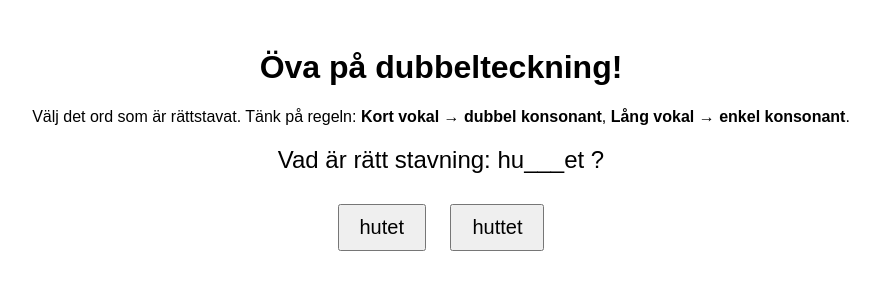
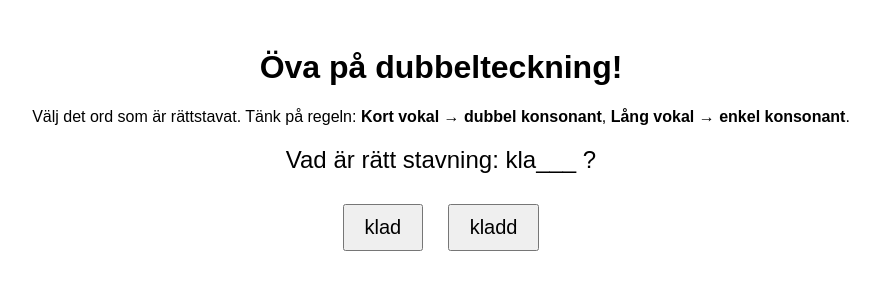
Before and after one commit to elikul0316/Dubbelteckning3, a plain HTML site: page index.html in a window 1280 px wide. Shown: the whole page, without its empty margins (199-1079 px from the left). Drawn offline with Linux system fonts and the light colour scheme.

Commit message:
Add files via upload

```diff
--- a/index.html
+++ b/index.html
@@ -24,19 +24,12 @@
     <div class='explanation' id='explanation'></div>
 
     <script>
-        const questions = [
-            { word: "hu_et", options: ["hutet", "huttet"], correct: "huttet", explanation: "Kort vokal → dubbelteckning" },
-            { word: "gla_", options: ["glad", "gladd"], correct: "glad", explanation: "Lång vokal → enkel konsonant" },
-            { word: "ski_a", options: ["skina", "skinna"], correct: "skina", explanation: "Lång vokal → enkel konsonant" },
-            { word: "stu_en", options: ["stulen", "stullen"], correct: "stulen", explanation: "Lång vokal → enkel konsonant" },
-            { word: "kla_", options: ["klad", "kladd"], correct: "kladd", explanation: "Kort vokal → dubbelteckning" }
-        ];
-
+        const questions = [{"word": "kla_", "options": ["klad", "kladd"], "correct": "kladd", "explanation": "Kort vokal → dubbelteckning"}, {"word": "gla_", "options": ["glad", "gladd"], "correct": "glad", "explanation": "Lång vokal → enkel konsonant"}, {"word": "ski_a", "options": ["skina", "skinna"], "correct": "skina", "explanation": "Lång vokal → enkel konsonant"}, {"word": "stu_en", "options": ["stulen", "stullen"], "correct": "stulen", "explanation": "Lång vokal → enkel konsonant"}, {"word": "hop_a", "options": ["hoppa", "hopa"], "correct": "hoppa", "explanation": "Kort vokal → dubbelteckning"}, {"word": "ri_a", "options": ["rinna", "rina"], "correct": "rinna", "explanation": "Kort vokal → dubbelteckning"}, {"word": "ska_a", "options": ["skala", "skalla"], "correct": "skala", "explanation": "Lång vokal → enkel konsonant"}, {"word": "spi_a", "options": ["spilla", "spila"], "correct": "spilla", "explanation": "Kort vokal → dubbelteckning"}];
         let current = 0;
 
         function loadQuestion() {
             const q = questions[current];
-            document.getElementById('question').innerText = `Vad är rätt stavning: ${q.word.replace('_', '___')} ?`;
+            document.getElementById('question').innerText = "Vad är rätt stavning: " + q.word.replace('_', '___') + " ?";
             document.getElementById('option1').innerText = q.options[0];
             document.getElementById('option2').innerText = q.options[1];
             document.getElementById('feedback').innerText = "";
```
